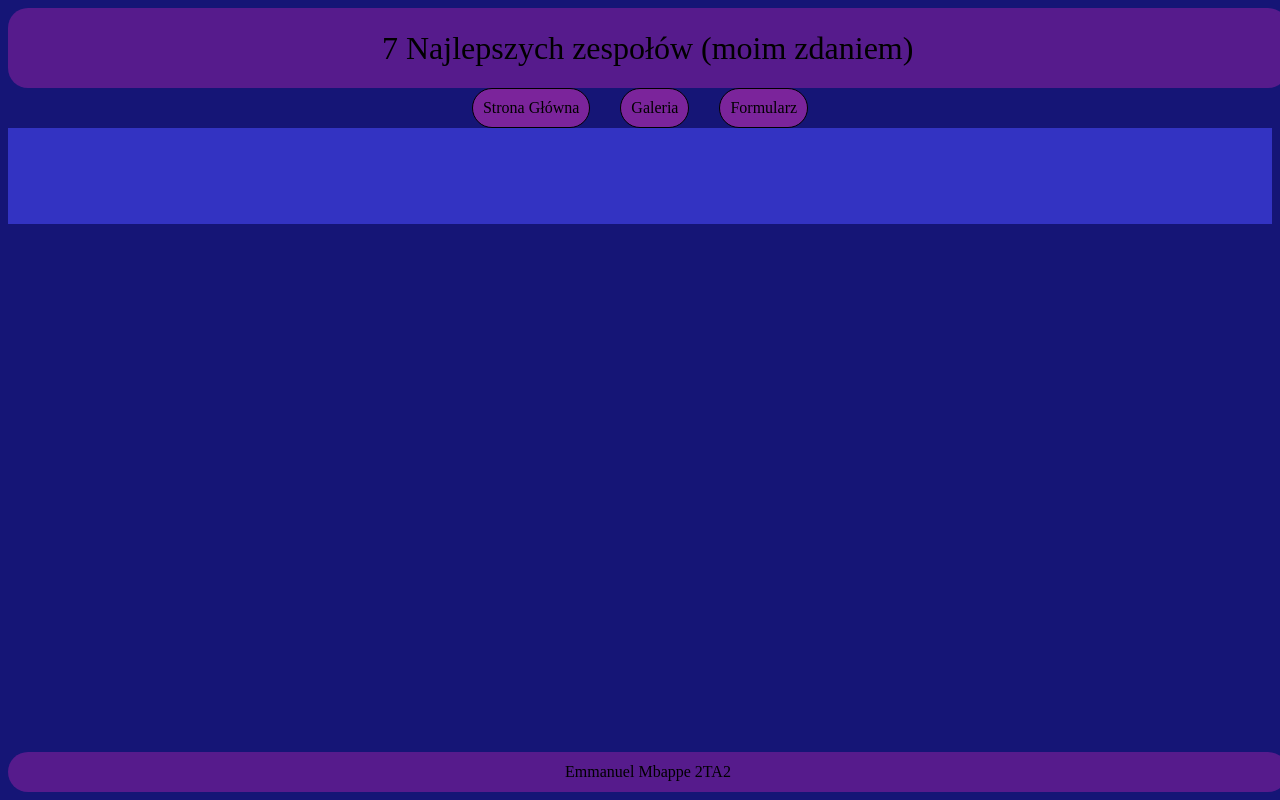
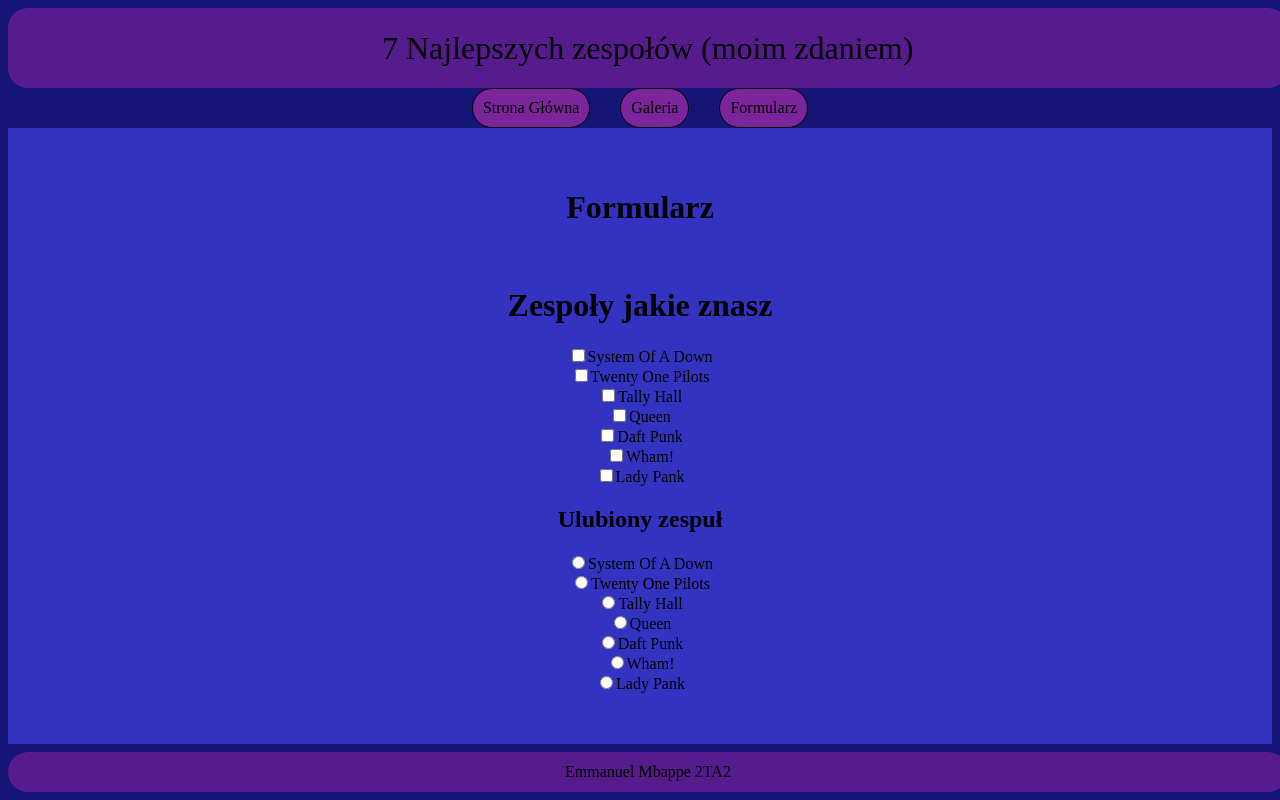
Before and after one commit to Misiek1245/7cudow, a plain HTML site: page formularz.html in a window 1280 px wide. Drawn offline with Linux system fonts and the light colour scheme.

Commit message:
starting formularz

```diff
--- a/formularz.html
+++ b/formularz.html
@@ -16,11 +16,29 @@
 <!-- Use any element to open/show the overlay navigation menu -->
 <span onclick="openNav()">Menu</span>
         </nav>
-        <div class="tekst">
             <main>
-
+              <h1>Formularz</h1><br>
+              <form>
+                                <h1>Zespoły jakie znasz </h1>
+                <input type="checkbox" name="fav_band" value="SOAD"><label for="SOAD">System Of A Down</label><br>
+                <input type="checkbox" name="fav_band" value="21P"><label for="21P">Twenty One Pilots</label><br>
+                <input type="checkbox" name="fav_band" value="TH"><label for="TH">Tally Hall</label><br>
+                <input type="checkbox" name="fav_band" value="Q"><label for="Q">Queen</label><br>
+                <input type="checkbox" name="fav_band" value="DF"><label for="DP">Daft Punk</label><br>
+                <input type="checkbox" name="fav_band" value="W!"><label for="W!">Wham!</label><br>
+                <input type="checkbox" name="fav_band" value="LP"><label for="LP">Lady Pank</label><br>
+              </form>
+              <form>
+                                <h2>Ulubiony zespuł</h2>
+                <input type="radio" name="fav_band" value="SOAD"><label for="SOAD">System Of A Down</label><br>
+                <input type="radio" name="fav_band" value="21P"><label for="21P">Twenty One Pilots</label><br>
+                <input type="radio" name="fav_band" value="TH"><label for="TH">Tally Hall</label><br>
+                <input type="radio" name="fav_band" value="Q"><label for="Q">Queen</label><br>
+                <input type="radio" name="fav_band" value="DF"><label for="DP">Daft Punk</label><br>
+                <input type="radio" name="fav_band" value="W!"><label for="W!">Wham!</label><br>
+                <input type="radio" name="fav_band" value="LP"><label for="LP">Lady Pank</label><br>
+              </form>
             </main>
-        </div>
         <div class="box1"></div>
         <footer>Emmanuel Mbappe 2TA2</footer>
         <div id="myNav" class="overlay">
```
Also changed, not shown: galeria.html (+0 -2 lines), index.html (+0 -2 lines).
